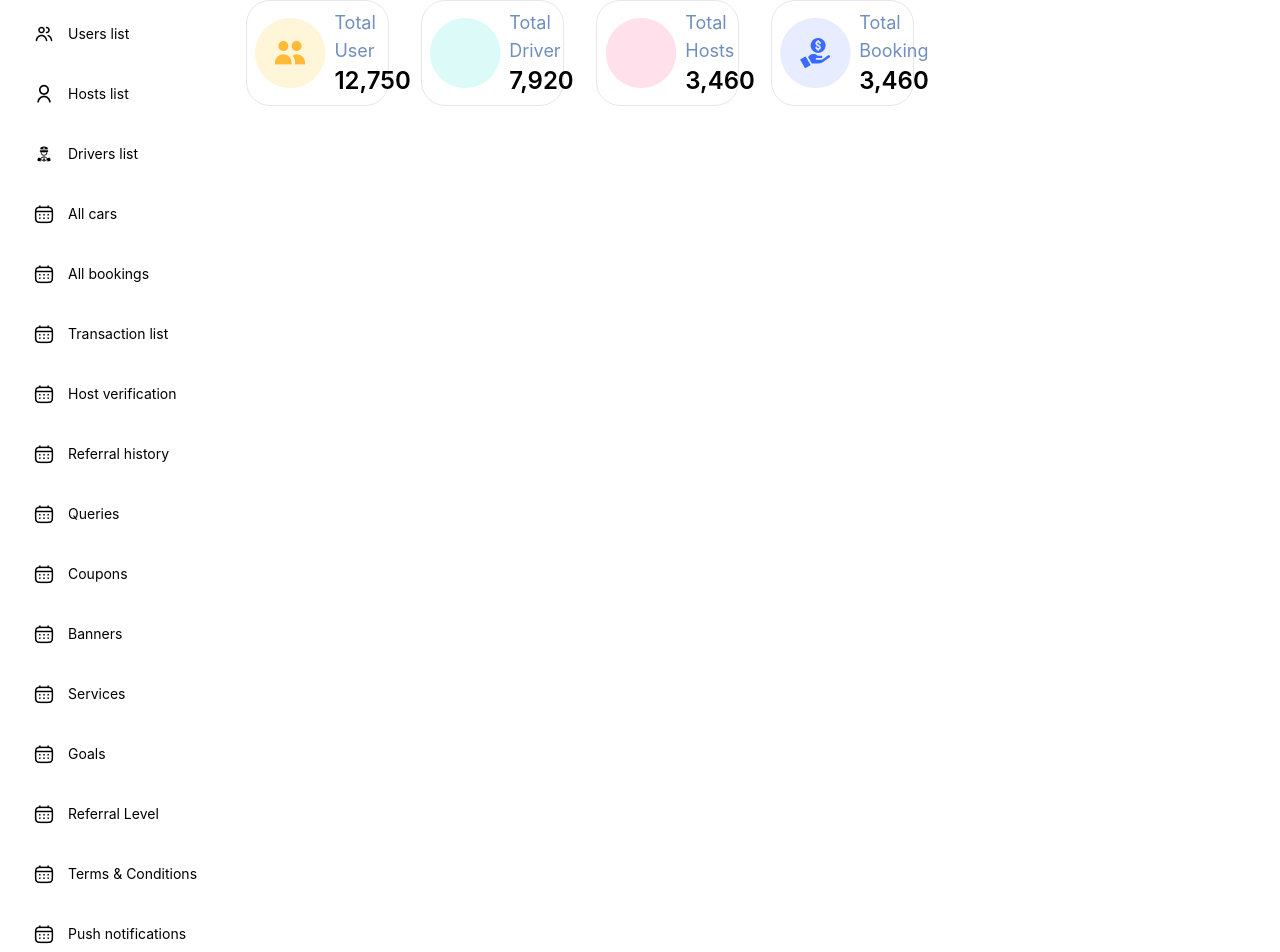
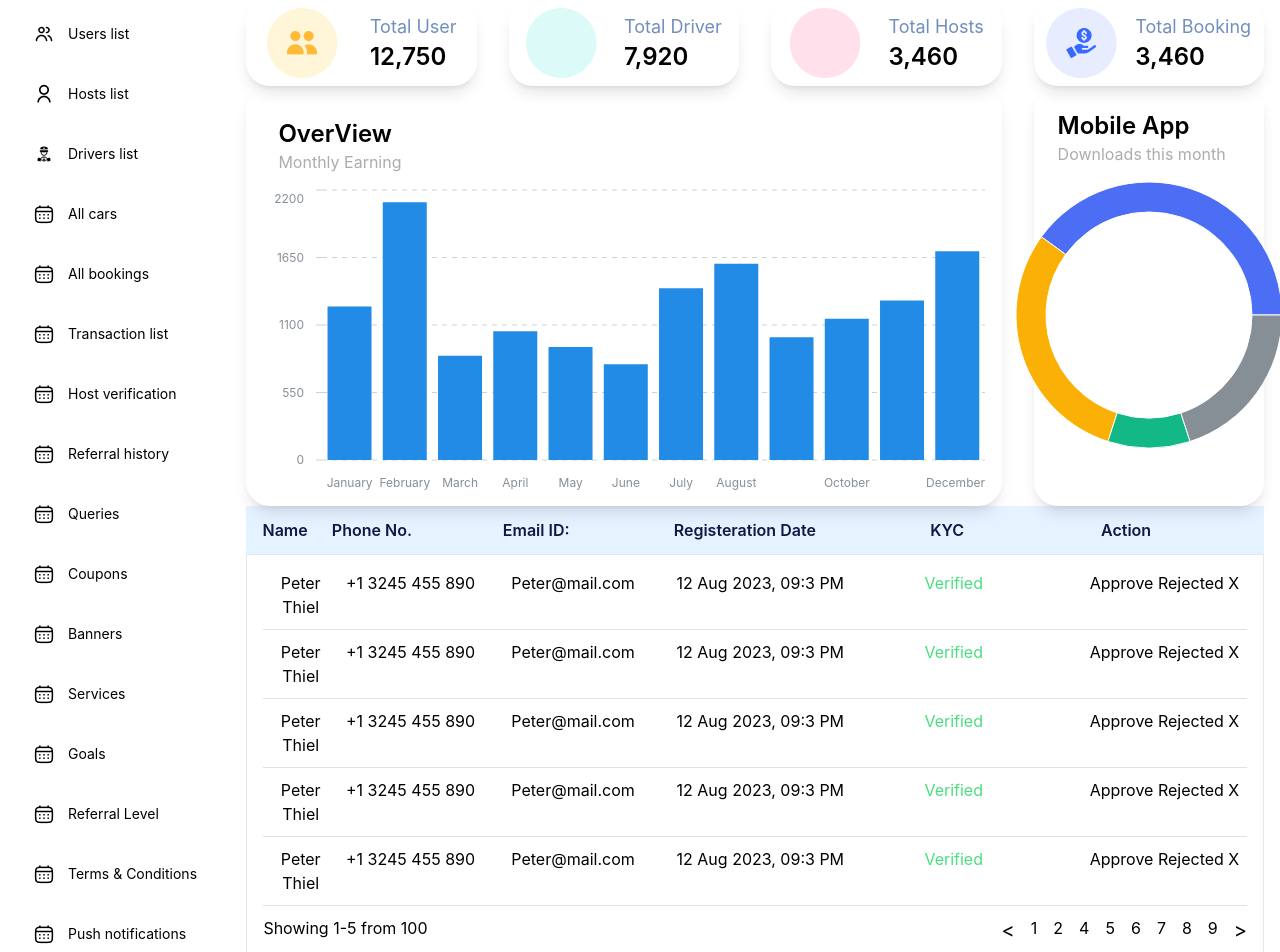
Before and after one commit to atulforworkk/veo-cab, a React (Vite) app: page /dashboard in a window 1280 px wide. Shown: the part 132-1084 px from the top of the page. Built offline with nearby package versions, Linux system fonts and the light colour scheme.

Commit message:
new changes

```diff
--- a/src/App.tsx
+++ b/src/App.tsx
@@ -1,7 +1,7 @@
 import { createTheme, MantineProvider } from "@mantine/core";
 import { Notifications } from "@mantine/notifications";
 import "@mantine/notifications/styles.css";
-import { useEffect } from "react";
+import '@mantine/charts/styles.css';
 import { RouterProvider } from "react-router-dom";
 import router from "./router/Routes";
 const theme = createTheme({});
--- a/src/components/dashboardCard/DashboardCard.tsx
+++ b/src/components/dashboardCard/DashboardCard.tsx
@@ -9,8 +9,8 @@ type Props = {
 
 const DashboardCard = ({heading="Users", imageSrc = "src/images/Group 494.png",number}: Props) => {
   return (
-    <div className=" col-span-2 border rounded-3xl p-2">
-    <div className="flex items-center gap-2 ">
+    <div className=" col-span-3  shadow-lg rounded-3xl p-2">
+    <div className="flex items-center gap-2 justify-around ">
     <img src={imageSrc} alt="" className="w-22 h-22" />
     <div className="">
       <h1 className="text-[#718EBF] text-lg">
--- /dev/null
+++ b/src/composites/dashboard/dashboardTable/DashboardTable.tsx
@@ -0,0 +1,69 @@
+import { Divider } from "@mantine/core";
+import React from "react";
+
+type Props = {};
+
+const DashboardTable = (props: Props) => {
+  return (
+    <div className="">
+      <TableHeader />
+      <div className="border p-4">
+        <TableRow />
+        <TableRow />
+        <TableRow />
+        <TableRow />
+        <TableRow />
+        <TableFooter />
+      </div>
+    </div>
+  );
+};
+
+export default DashboardTable;
+
+export const TableHeader = () => {
+  return (
+    <div className="grid grid-cols-1 md:grid-cols-12 gap-2   py-3 bg-[#E5F2FF] text-[#121744] font-semibold">
+      <div className="col-span-1 text-center">Name</div>
+      <div className="col-span-2">Phone No.</div>
+      <div className="col-span-2">Email ID:</div>
+      <div className="col-span-3">Registeration Date</div>
+      <div className="col-span-2">KYC</div>
+      <div className="col-span-2">Action</div>
+    </div>
+  );
+};
+
+export const TableRow = () => {
+  return (
+    <div>
+      <div className="grid grid-cols-1 md:grid-cols-12 gap-2   ">
+        <div className="col-span-1 text-center">Peter Thiel</div>
+        <div className="col-span-2">+1 3245 455 890</div>
+        <div className="col-span-2">Peter@mail.com</div>
+        <div className="col-span-3">12 Aug 2023, 09:3 PM</div>
+        <div className="col-span-2 text-green-400">Verified</div>
+        <div className="col-span-2">Approve Rejected X</div>
+      </div>
+      <Divider my="xs" />
+    </div>
+  );
+};
+
+export const TableFooter = () => {
+  const pages = [1, 2, 4, 5, 6, 7, 8, 9, ];
+  return (
+    <div className="flex justify-between">
+      <div>Showing 1-5 from 100</div>
+      <div>
+        <ul className="flex gap-4">
+          <li className="text-xl">{"<"}</li>
+          {pages.map((page, index) => {
+            return <li key={index}>{page}</li>;
+          })}
+        <li  className="text-xl">{">"}</li>
+        </ul>
+      </div>
+    </div>
+  );
+};
--- /dev/null
+++ b/src/composites/dashboard/mainFrame/MainFrame.tsx
@@ -0,0 +1,41 @@
+import images from "images/images";
+import React from "react";
+import { BarChart, DonutChart } from '@mantine/charts';
+import { data,donoutChartData } from "./data";
+type Props = {};
+
+const MainFrame = (props: Props) => {
+
+  return (
+    <div className="grid grid-cols-1 md:grid-cols-12 gap-8">
+      <div className=" col-span-9  shadow-lg rounded-3xl p-4">
+        <div className="p-4">
+        <h1 className="font-semibold text-2xl">OverView</h1>
+        <p className="text-[#ACACAC]">Monthly Earning</p>
+        </div>
+        {/* <img src={images.OverViewGraph} alt="" /> */}
+        <BarChart
+      h={300}
+      data={data}
+      dataKey="month"
+      series={[{ name: 'Smartphones', color: 'blue' }]}
+    />
+      </div>
+
+
+{/* mobile App chart */}
+      <div className=" col-span-3  shadow-lg rounded-3xl p-2 ">
+      <div className="p-4">
+        <h1 className="font-semibold text-2xl">Mobile App</h1>
+        <p className="text-[#ACACAC]">Downloads this month</p>
+        </div>
+        <div className="flex items-center justify-center">
+        <DonutChart size={266}  thickness={30} data={donoutChartData} />
+        </div>
+      </div>
+
+    </div>
+  );
+};
+
+export default MainFrame;
--- /dev/null
+++ b/src/composites/dashboard/mainFrame/data.ts
@@ -0,0 +1,22 @@
+export const data = [
+    { month: 'January', Smartphones: 1250, Laptops: 950, Tablets: 300 },
+    { month: 'February', Smartphones: 2100, Laptops: 1300, Tablets: 500 },
+    { month: 'March', Smartphones: 850, Laptops: 1100, Tablets: 350 },
+    { month: 'April', Smartphones: 1050, Laptops: 750, Tablets: 700 },
+    { month: 'May', Smartphones: 920, Laptops: 1500, Tablets: 1300 },
+    { month: 'June', Smartphones: 780, Laptops: 670, Tablets: 1100 },
+    { month: 'July', Smartphones: 1400, Laptops: 1050, Tablets: 450 },
+    { month: 'August', Smartphones: 1600, Laptops: 1250, Tablets: 600 },
+    { month: 'September', Smartphones: 1000, Laptops: 800, Tablets: 550 },
+    { month: 'October', Smartphones: 1150, Laptops: 950, Tablets: 700 },
+    { month: 'November', Smartphones: 1300, Laptops: 1100, Tablets: 800 },
+    { month: 'December', Smartphones: 1700, Laptops: 1400, Tablets: 650 },
+];
+
+
+export const donoutChartData = [
+    { name: 'USA', value: 400, color: 'indigo.6' },
+    { name: 'India', value: 300, color: 'yellow.6' },
+    { name: 'Japan', value: 100, color: 'teal.6' },
+    { name: 'Other', value: 200, color: 'gray.6' },
+  ];
--- a/src/images/images.ts
+++ b/src/images/images.ts
@@ -7,6 +7,7 @@ import settingIcon from "./Settings.png"
 import avatarImage from "./Admin Profile.png"
 import TotalUserIcon from "./Group 494.png"
 import TotalBookingIcon from "./Group 400.png"
+import OverViewGraph from "./Frame 284.png"
 const images = {
     mainLogo,
     homePageImg,
@@ -17,6 +18,7 @@ const images = {
     avatarImage,
     TotalUserIcon,
     TotalBookingIcon,
+    OverViewGraph
 };
 
 export default images;
--- a/src/views/layout/PostAuthLayout.tsx
+++ b/src/views/layout/PostAuthLayout.tsx
@@ -1,5 +1,7 @@
 import DashboardCard from "@/components/dashboardCard/DashboardCard";
 import Sidebar from "@/components/sideBar/SideBar";
+import DashboardTable from "@/composites/dashboard/dashboardTable/DashboardTable";
+import MainFrame from "@/composites/dashboard/mainFrame/MainFrame";
 import { Avatar, Input, Menu } from "@mantine/core";
 import images from "images/images";
 import React from "react";
@@ -12,7 +14,7 @@ const PostAuthLayout = (props: Props) => {
       {/* Sidebar */}
       <div className="w-[18%]  h-screen  ">
         <div className="p-6">
-          <img src={images.postLoginLogo} alt="" className="w-37 h-7  " />
+          <img src={images.postLoginLogo} alt="" className="w-37 h-7  "/>
           <Sidebar/>
         </div>
         <div>
@@ -58,7 +60,10 @@ const PostAuthLayout = (props: Props) => {
               imageSrc="src/images/Group 400.png"
               number="3,460"
             />
+
           </div>
+          <MainFrame/>
+          <DashboardTable/>
         </div>
       </div>
     </div>
```
Also changed, not shown: package.json (+6 -4 lines), src/images/Frame 284.png (added), 1 other file (tests, documents, lock files or other folders).
